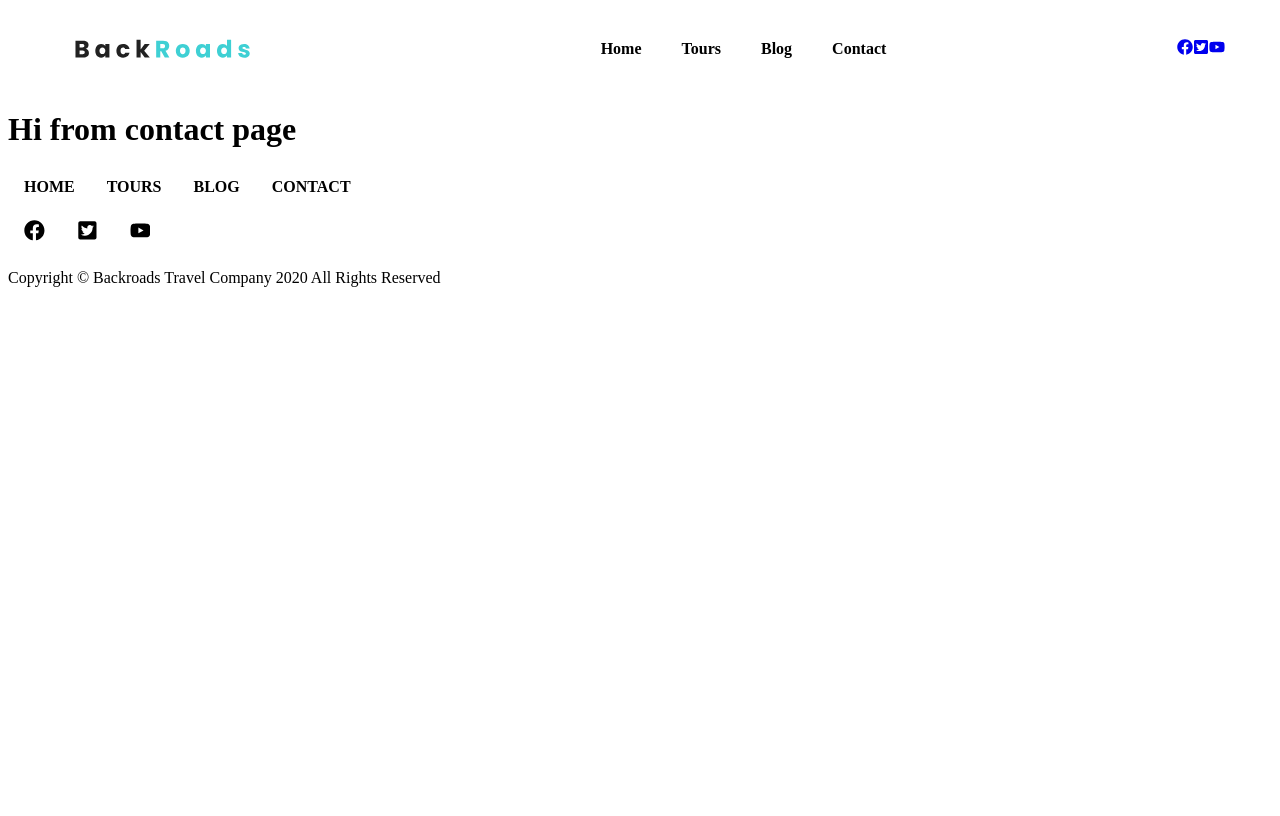
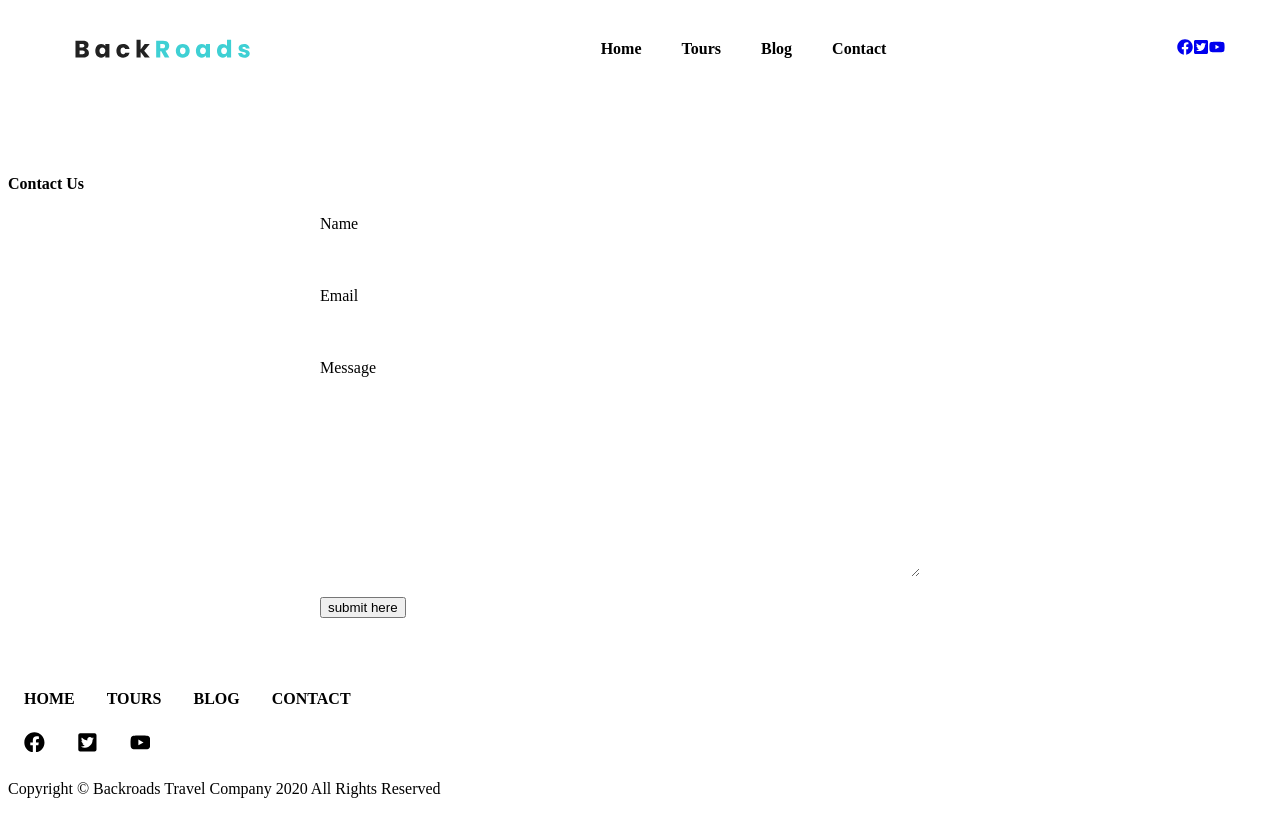
Before and after one commit to zbyszrom/backroads, a Gatsby site: page /contact in a window 1280 px wide. Built offline with nearby package versions, Linux system fonts and the light colour scheme; Gatsby itself is replaced by a stand-in of ours.

Commit message:
form page

```diff
--- a/src/pages/blog.js
+++ b/src/pages/blog.js
@@ -1,5 +1,5 @@
 import React from "react"
-import { Link } from "gatsby"
+//import { Link } from "gatsby"
 import Layout from "../components/layout"
 
 const Blog = () => {
--- a/src/pages/contact.js
+++ b/src/pages/contact.js
@@ -1,11 +1,62 @@
 import React from "react"
 import Layout from "../components/layout"
+import styles from "./contact.module.scss"
 
 const Contact = () => (
     <Layout>
+      <section className={styles.contact}>
+     <div className='title'>
+        <h4>Contact <span>Us</span></h4>
+        </div>
 
-      <h1>Hi from contact page</h1>
+      <div className={styles.center}>
+        <form
+          action="https://formspree.io/youremail@email.com"
+          method="POST"
+          className={styles.form}
+        >
+          <div>
+            <label htmlFor="name">name</label>
+            <input
+              type="text"
+              name="name"
+              id="name"
+              className={styles.formControl}
 
+            />
+          </div>
+          <div>
+            <label htmlFor="email">email</label>
+
+            <input
+              type="email"
+              name="email"
+              id="email"
+              className={styles.formControl}
+
+            />
+          </div>
+          <div>
+            <label htmlFor="message">message</label>
+
+            <textarea
+              name="message"
+              id="message"
+              rows="10"
+              className={styles.formControl}
+
+            />
+          </div>
+          <div>
+            <input
+              type="submit"
+              value="submit here"
+              className="btn-primary"
+            />
+          </div>
+        </form>
+      </div>
+      </section>
     </Layout>
   )
 
--- /dev/null
+++ b/src/pages/contact.module.scss
@@ -0,0 +1,27 @@
+.contact {
+    padding: 4rem 0;
+    label {
+        text-transform: capitalize;
+        display: block;
+        margin-bottom: 0.5rem;
+      }
+  }
+.center {
+    width: 80vw;
+    margin: 0 auto;
+  }
+.formControl {
+    width: 90%;
+    font-size: 1rem;
+    margin-bottom: 1rem;
+    padding: 0.375rem 0.75rem;
+    border: 2px solid var(--darkGrey);
+    border-radius: 0.25rem;
+}
+
+@media screen and (min-width: 992px) {
+    .center {
+      width: 50vw;
+      margin: 0 auto;
+    }
+  }
--- a/src/pages/index.js
+++ b/src/pages/index.js
@@ -1,6 +1,6 @@
 import React from "react"
 //import { Link } from "gatsby"
-import { graphql } from "gatsby"
+//import { graphql } from "gatsby"
 import Layout from "../components/layout"
 import SimpleHero from "../components/SimpleHero"
 import About from "../components/about"
```
